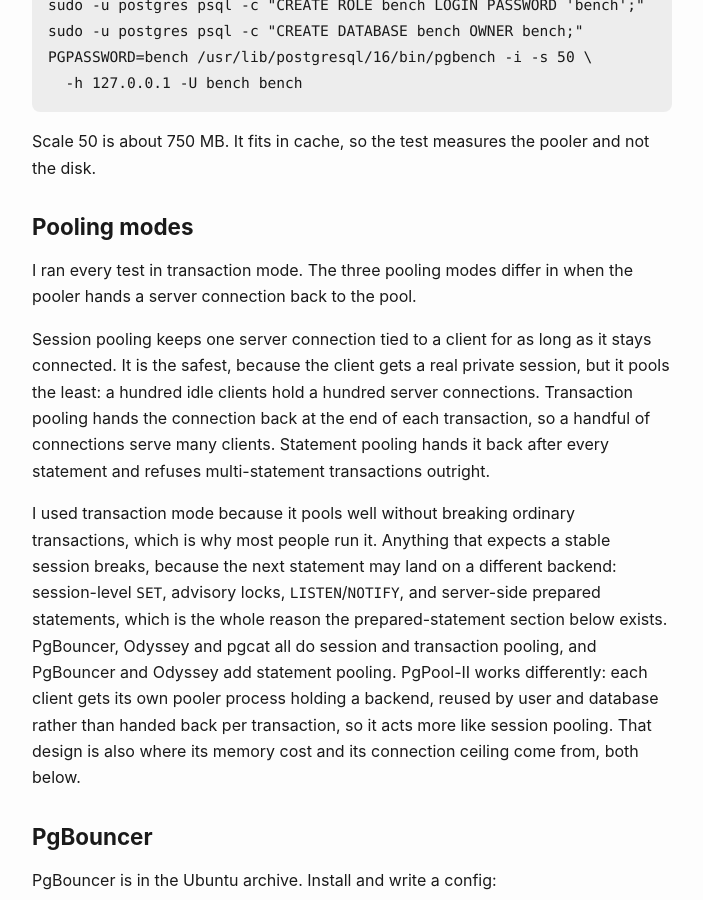
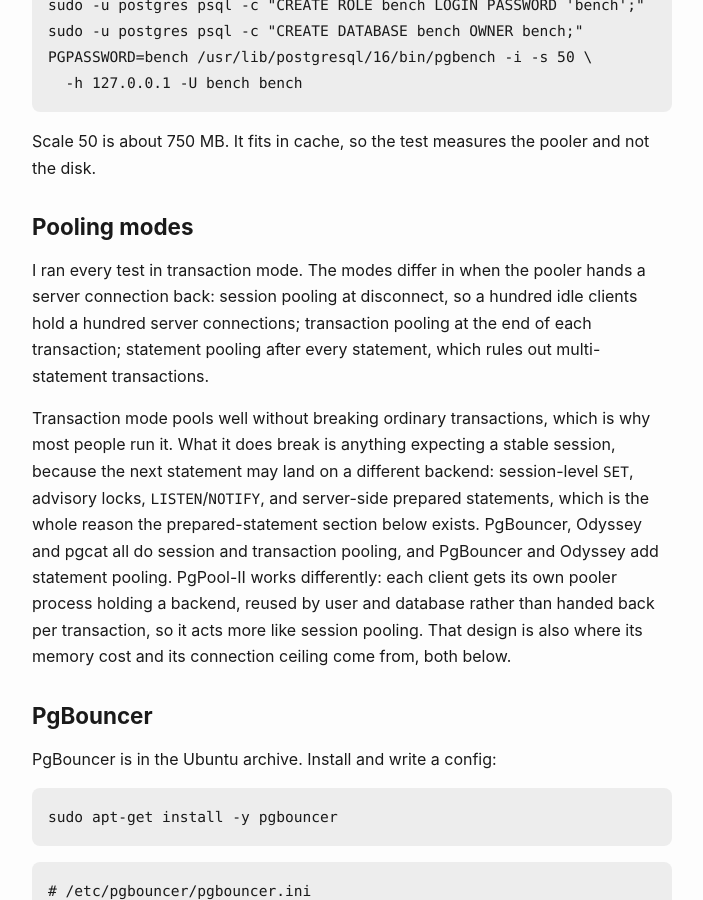
Before and after one commit to sarataha/sarataha.github.io, a Jekyll site: the page built from _posts/2026-06-28-comparing-four-postgres-connection-poolers.md, in a window 1280 px wide and 900 px high, scrolled down 2059 px. Shown: the whole window, without its empty margins (288-991 px from the left). Built offline with Jekyll 4.4.1, drawn with Linux system fonts in a browser that asks for light colours.

Commit message:
Trim the pooling modes explanation

```diff
--- a/_posts/2026-06-28-comparing-four-postgres-connection-poolers.md
+++ b/_posts/2026-06-28-comparing-four-postgres-connection-poolers.md
@@ -102,20 +102,15 @@ pooler and not the disk.
 
 ## Pooling modes
 
-I ran every test in transaction mode. The three pooling modes differ in
-when the pooler hands a server connection back to the pool.
+I ran every test in transaction mode. The modes differ in when the
+pooler hands a server connection back: session pooling at disconnect,
+so a hundred idle clients hold a hundred server connections;
+transaction pooling at the end of each transaction; statement pooling
+after every statement, which rules out multi-statement transactions.
 
-Session pooling keeps one server connection tied to a client for as
-long as it stays connected. It is the safest, because the client gets a
-real private session, but it pools the least: a hundred idle clients
-hold a hundred server connections. Transaction pooling hands the
-connection back at the end of each transaction, so a handful of
-connections serve many clients. Statement pooling hands it back after
-every statement and refuses multi-statement transactions outright.
-
-I used transaction mode because it pools well without breaking ordinary
-transactions, which is why most people run it. Anything that expects a
-stable session breaks, because the next statement may land on a
+Transaction mode pools well without breaking ordinary transactions,
+which is why most people run it. What it does break is anything
+expecting a stable session, because the next statement may land on a
 different backend: session-level `SET`, advisory locks,
 `LISTEN`/`NOTIFY`, and server-side prepared statements, which is the
 whole reason the prepared-statement section below exists. PgBouncer,
```
